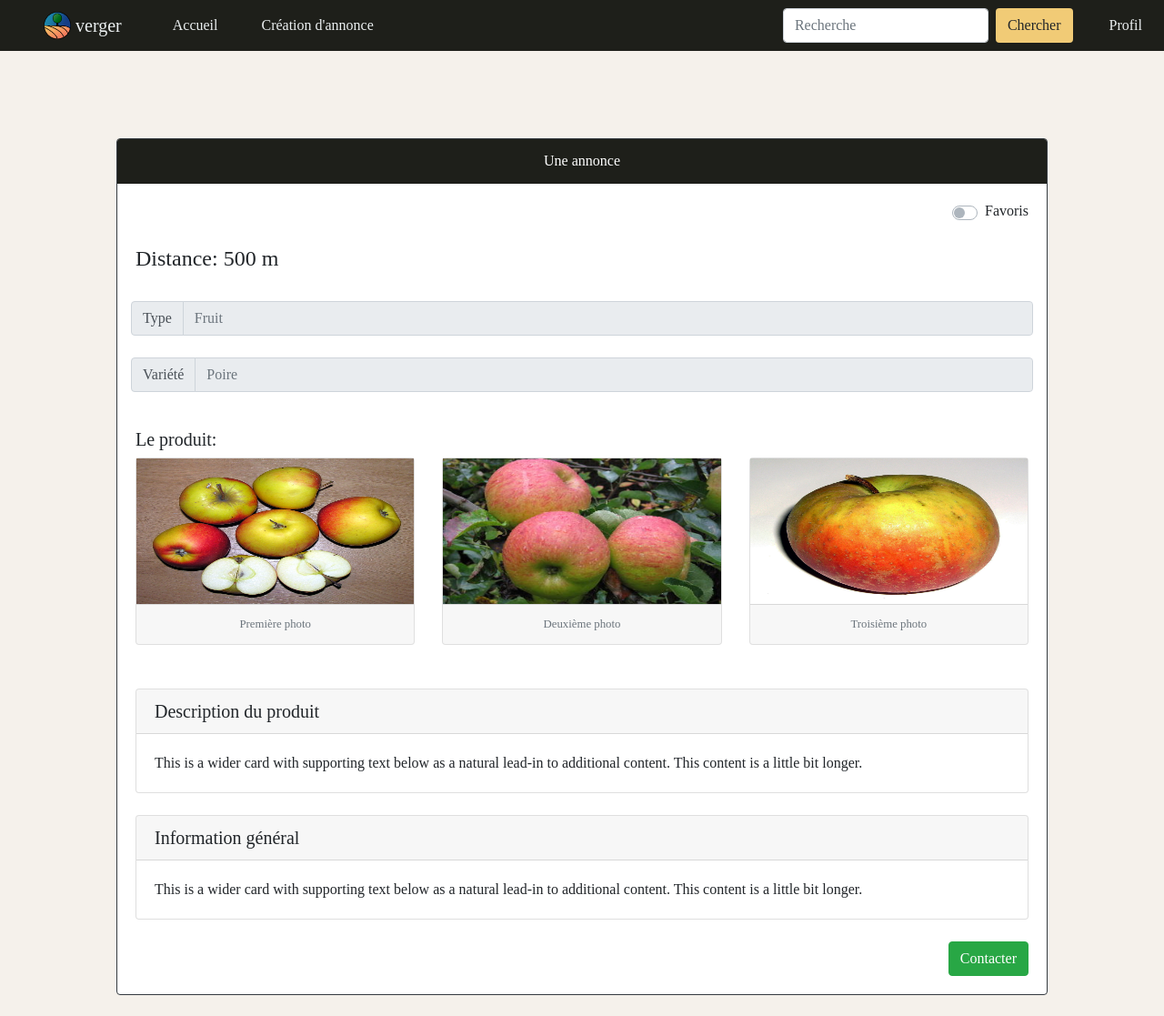
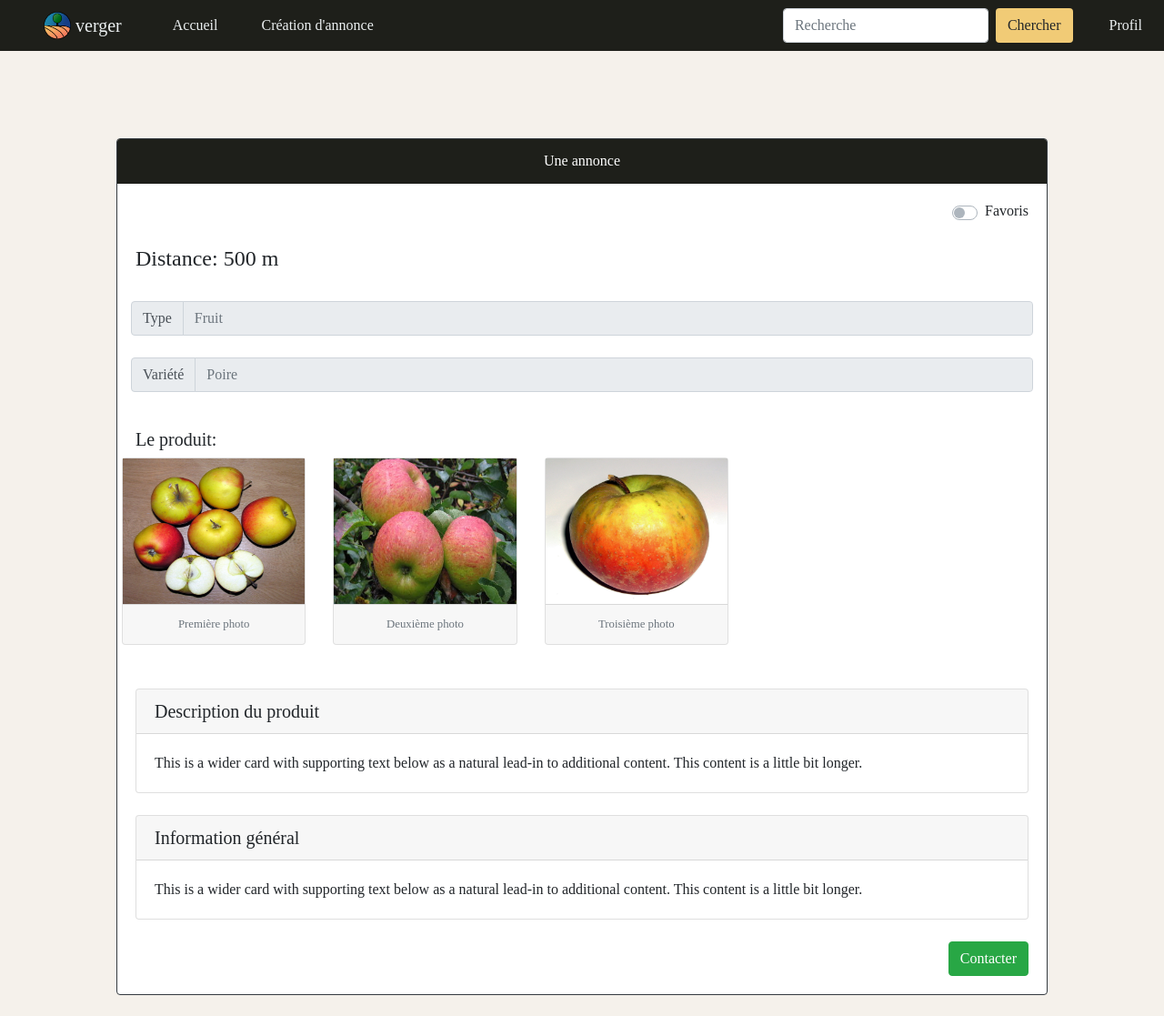
Before and after one commit to xynave/projet_verger, a PHP site: page /uneannonce.php in a window 1280 px wide. Shown: the top 1117 px of the page at 91% size. Run offline with PHP 8.4, Linux system fonts and the light colour scheme.

Commit message:
rajout style map nav bar

```diff
--- a/menu.php
+++ b/menu.php
@@ -47,6 +47,10 @@
                           {
                             document.getElementById("profil").style.color = "#f1cb76";
                             document.getElementById("profil").style.borderBottom = "2px solid #f1cb76";
+                          }else if(window.location.pathname==='/test/carte.php')
+                          {
+                            document.getElementById("accueil").style.color = "#f1cb76";
+                            document.getElementById("accueil").style.borderBottom = "2px solid #f1cb76";
                           }
 
 
--- a/uneannonce.php
+++ b/uneannonce.php
@@ -69,6 +69,8 @@
                     <h5>Le produit:</h5>
 
                     <div class="card-deck">
+
+                    <div class="row justify-content-center" >
                         <div class="card">
                             <img src="./images/1200px-Lobo.2008-12-17[1].jpg" width="100" height="160"class="d-block w-100" alt="...">
                             <div class="card-footer text-center">
@@ -87,6 +89,7 @@
                                 <small class="text-muted ">Troisième photo</small>
                               </div>
                         </div>
+                      </div>
                       </div>
 
                         </br>
```
